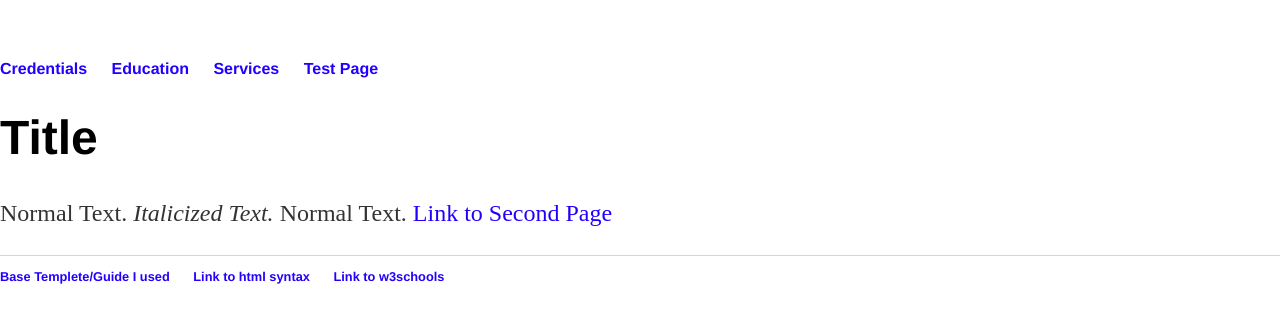
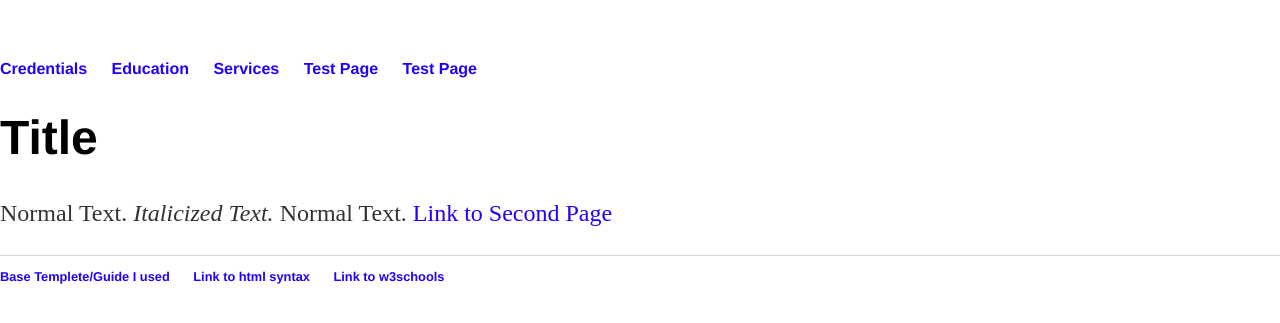
Before and after one commit to ShadowHazel/ShadowHazel.github.io, a Jekyll site: the page built from test/index.html, in a window 1280 px wide. Shown: the top 323 px of the page. Built offline with Jekyll 4.4.1, drawn with Linux system fonts in a browser that asks for light colours.

Commit message:
Update 2.html

```diff
--- a/_layouts/2.html
+++ b/_layouts/2.html
@@ -7,13 +7,13 @@
 		<body>
 			<nav>
 	    		<ul>
-	        		<!--<li><a href="/">First Page</a></li>
-		        	<li><a href="/about">Second Page</a></li>
+	        		<!--<li><a href="/about">Second Page</a></li>
 	        		<li><a href="/cv">Third Page</a></li>
 	        		<li><a href="/blog">Fourth Page</a></li>-->
 				<li><a href="/cred">Credentials</a></li>
 				<li><a href="/edu">Education</a></li>
 				<li><a href="/serv">Services</a></li>
+				<li><a href="/">Test Page</a></li>
 				<li><a href="/test">Test Page</a></li>
 	    		</ul>
 			</nav>
```
